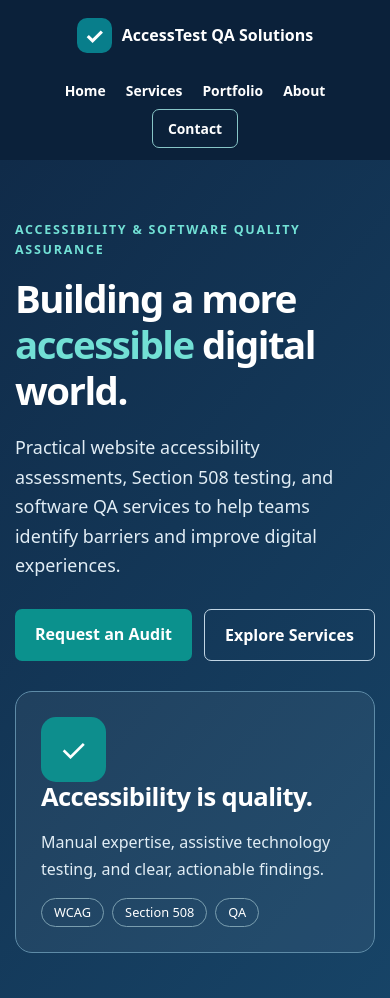
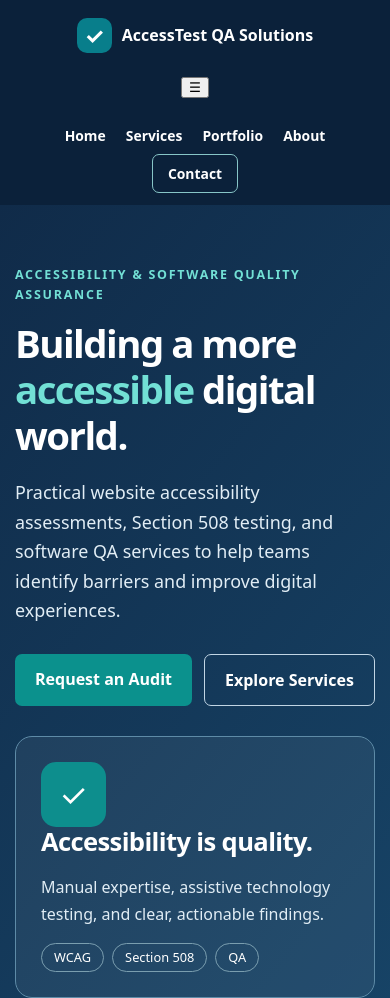
Before and after one commit to delowerus/accesstest-qa-solutions, a plain HTML site: page index.html in a window 390 px wide. Shown: the top 998 px of the page. Drawn offline with Linux system fonts and the light colour scheme.

Commit message:
Update index.html

```diff
--- a/index.html
+++ b/index.html
@@ -9,7 +9,44 @@
 </head>
 <body>
 <a class="skip-link" href="#main">Skip to main content</a>
-<header class="site-header"><div class="container header-inner"><a class="brand" href="#home" aria-label="AccessTest QA Solutions, home"><span class="brand-mark" aria-hidden="true">✓</span><span>AccessTest <strong>QA Solutions</strong></span></a><nav aria-label="Main navigation"><ul><li><a href="#home">Home</a></li><li><a href="#services">Services</a></li><li><a href="#portfolio">Portfolio</a></li><li><a href="#about">About</a></li><li><a class="nav-contact" href="#contact">Contact</a></li></ul></nav></div></header>
+<header class="site-header">
+  <div class="container header-inner">
+    <a class="brand" href="#home" aria-label="AccessTest QA Solutions, home">
+      <span class="brand-mark" aria-hidden="true">✓</span>
+      <span>AccessTest <strong>QA Solutions</strong></span>
+    </a>
+
+    <button
+      type="button"
+      id="menu-toggle"
+      class="menu-toggle"
+      aria-label="Open navigation menu"
+      aria-controls="mobile-nav"
+      aria-expanded="false">
+      <span aria-hidden="true">☰</span>
+    </button>
+
+    <nav class="desktop-nav" aria-label="Main navigation">
+      <ul>
+        <li><a href="#home">Home</a></li>
+        <li><a href="#services">Services</a></li>
+        <li><a href="#portfolio">Portfolio</a></li>
+        <li><a href="#about">About</a></li>
+        <li><a class="nav-contact" href="#contact">Contact</a></li>
+      </ul>
+    </nav>
+
+    <nav id="mobile-nav" class="mobile-nav" aria-label="Mobile navigation" hidden>
+      <ul>
+        <li><a href="#home">Home</a></li>
+        <li><a href="#services">Services</a></li>
+        <li><a href="#portfolio">Portfolio</a></li>
+        <li><a href="#about">About</a></li>
+        <li><a href="#contact">Contact</a></li>
+      </ul>
+    </nav>
+  </div>
+</header>
 <main id="main">
 <section class="hero" id="home" aria-labelledby="hero-heading"><div class="container hero-inner"><div><p class="eyebrow">ACCESSIBILITY & SOFTWARE QUALITY ASSURANCE</p><h1 id="hero-heading">Building a more <span>accessible</span> digital world.</h1><p class="hero-copy">Practical website accessibility assessments, Section 508 testing, and software QA services to help teams identify barriers and improve digital experiences.</p><div class="actions"><a class="button button-primary" href="https://forms.gle/dyXY3iG9JwCSF2kT9">Request an Audit</a><a class="button button-outline" href="#services">Explore Services</a></div></div><div class="hero-panel" aria-label="Our approach"><div class="panel-icon" aria-hidden="true">✓</div><h2>Accessibility is quality.</h2><p>Manual expertise, assistive technology testing, and clear, actionable findings.</p><div class="panel-tags"><span>WCAG</span><span>Section 508</span><span>QA</span></div></div></div></section>
 <section class="section" id="services" aria-labelledby="services-heading"><div class="container"><p class="eyebrow dark">WHAT WE DO</p><h2 id="services-heading">Our services</h2><p class="section-intro">Focused testing and actionable reports tailored to your website and workflows.</p><div class="cards"><article class="card"><div class="card-icon" aria-hidden="true">◉</div><h3>Website Accessibility Audits</h3><p>Manual and automated checks against applicable WCAG success criteria, with prioritized findings and remediation guidance.</p></article><article class="card"><div class="card-icon" aria-hidden="true">⌨</div><h3>Section 508 Testing</h3><p>Keyboard, focus, screen-reader, forms, and accessible-name testing informed by Section 508 Trusted Tester practices.</p></article><article class="card"><div class="card-icon" aria-hidden="true">▣</div><h3>Software QA Testing</h3><p>Functional, regression, end-to-end, and API testing to help improve application reliability.</p></article><article class="card"><div class="card-icon" aria-hidden="true">✓</div><h3>Remediation Retesting</h3><p>Clear defect reproduction steps and verification of fixes after development teams implement changes.</p></article></div></div></section>
```
